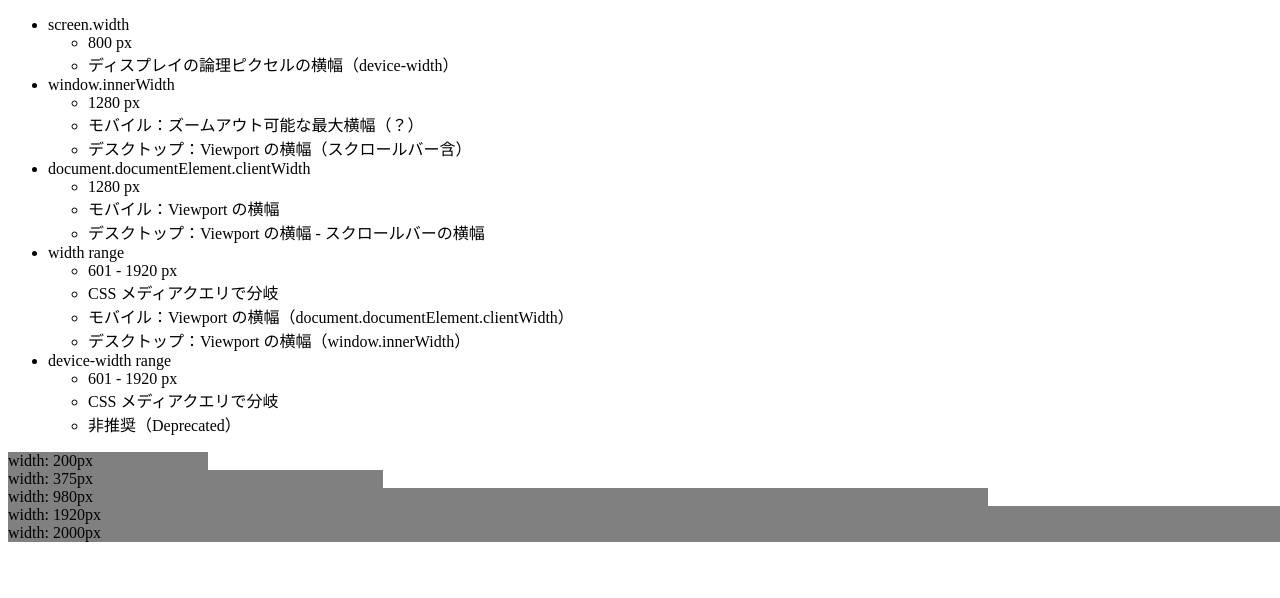
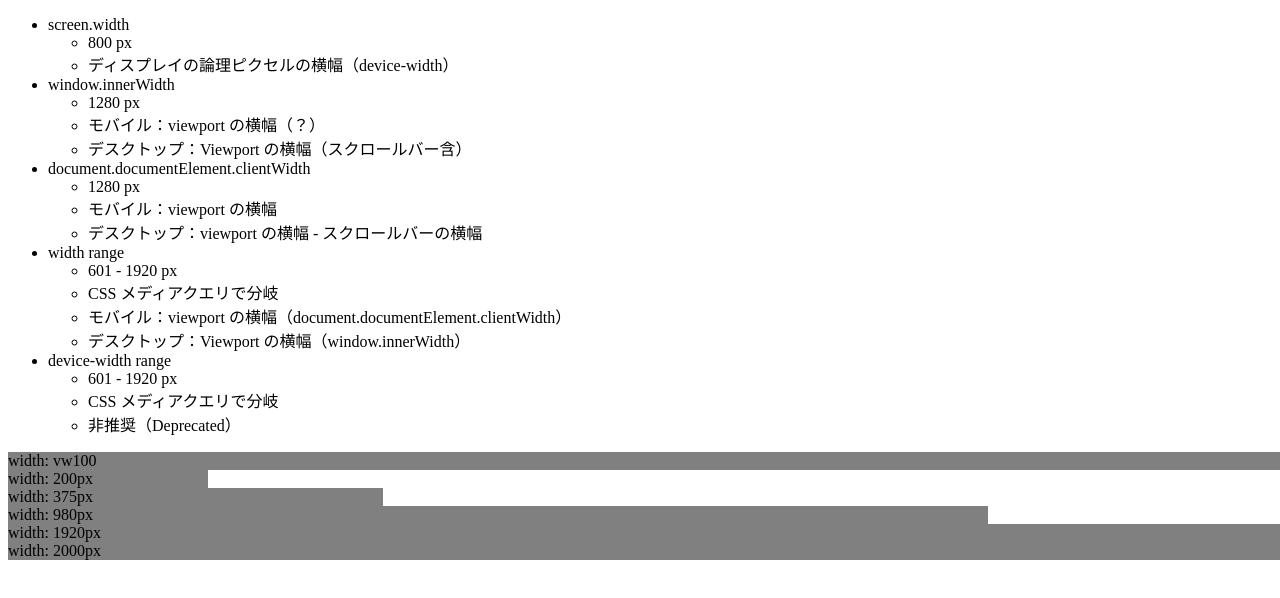
Before and after one commit to haru52/viewport_test, a plain HTML site: page docs/index.html in a window 1280 px wide. Shown: the top 598 px of the page. Drawn offline with Linux system fonts and the light colour scheme.

Commit message:
Add div100vw & Refactor files

```diff
--- a/docs/index.html
+++ b/docs/index.html
@@ -5,7 +5,7 @@
     <meta name="viewport" content="width=device-width, initial-scale=1.0">
     <meta http-equiv="X-UA-Compatible" content="ie=edge">
     <title>Viewport Test</title>
-    <link rel="stylesheet" media="all" href="main.css" />
+    <link rel="stylesheet" href="style.css">
   </head>
   <body>
     <ul>
@@ -18,15 +18,15 @@
       <li>window.innerWidth
         <ul>
           <li><span id="inner-width"></span> px</li>
-          <li>モバイル：ズームアウト可能な最大横幅（？）</li>
+          <li>モバイル：viewport の横幅（？）</li>
           <li>デスクトップ：Viewport の横幅（スクロールバー含）</li>
         </ul>
       </li>
       <li>document.documentElement.clientWidth
         <ul>
           <li><span id="client-width"></span> px</li>
-          <li>モバイル：Viewport の横幅</li>
-          <li>デスクトップ：Viewport の横幅 - スクロールバーの横幅</li>
+          <li>モバイル：viewport の横幅</li>
+          <li>デスクトップ：viewport の横幅 - スクロールバーの横幅</li>
         </ul>
       </li>
       <li>width range
@@ -37,7 +37,7 @@
           <li class="width-check" id="width-check-l">601 - 1920 px</li>
           <li class="width-check" id="width-check-xl">1921 px 以上</li>
           <li>CSS メディアクエリで分岐</li>
-          <li>モバイル：Viewport の横幅（document.documentElement.clientWidth）</li>
+          <li>モバイル：viewport の横幅（document.documentElement.clientWidth）</li>
           <li>デスクトップ：Viewport の横幅（window.innerWidth）</li>
         </ul>
       </li>
@@ -54,6 +54,7 @@
       </li>
     </ul>
 
+    <div id="div100vw">width: vw100</div>
     <div id="div200">width: 200px</div>
     <div id="div375">width: 375px</div>
     <div id="div980">width: 980px</div>
--- a/docs/main.css
+++ b/docs/style.css
@@ -66,6 +66,10 @@ div {
   background-color: gray;
 }
 
+#div100vw {
+  width: 100vw;
+}
+
 #div200 {
   width: 200px;
 }
```
